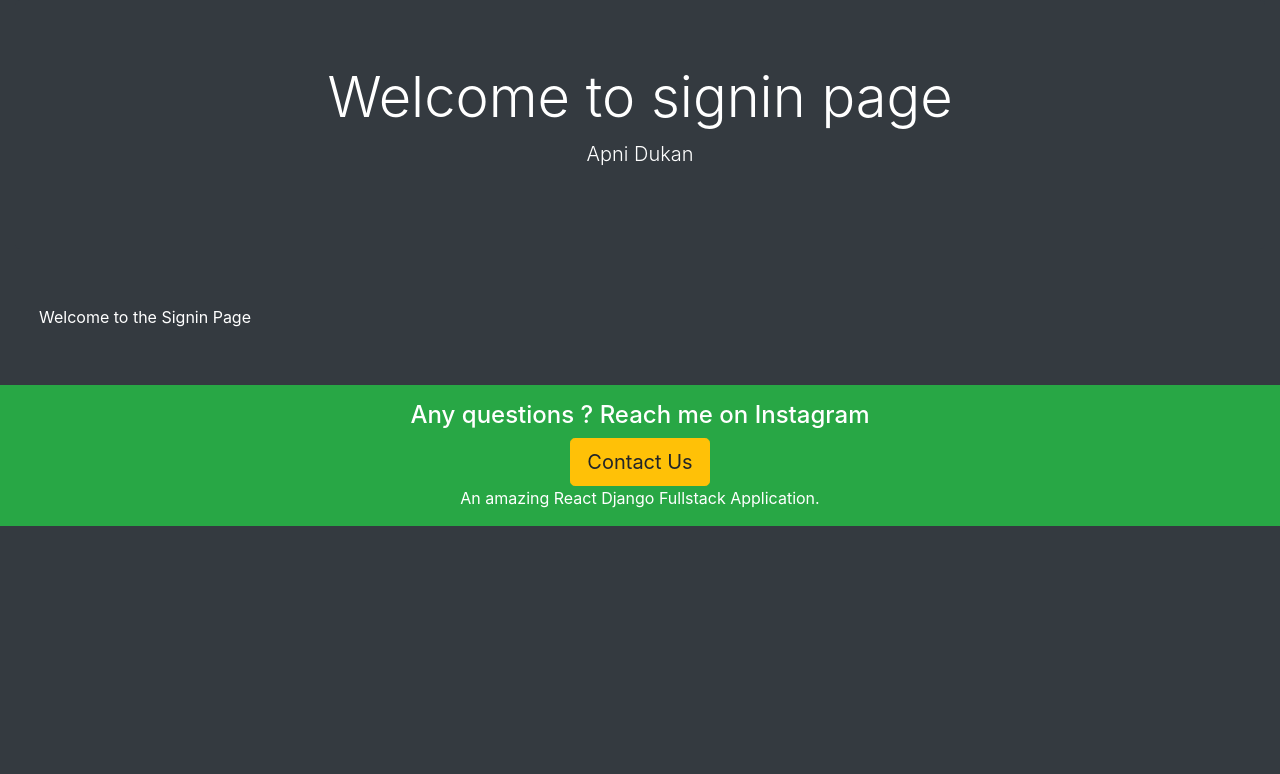
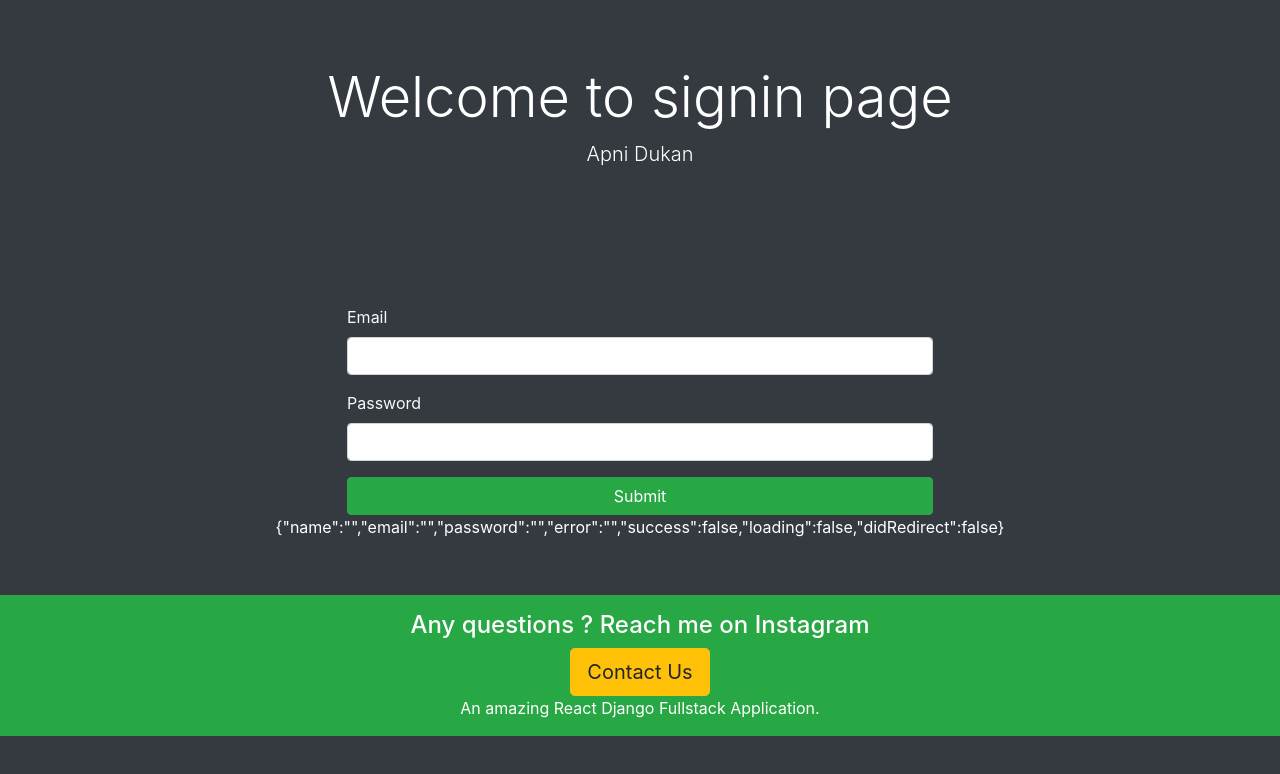
Before and after one commit to anay-joshi/apni-dukaan, a React (Create React App) app in the folder frontend/: page /signin in a window 1280 px wide. Shown: the top 774 px of the page. Built offline with nearby package versions, Linux system fonts and the light colour scheme.

Commit message:
Basic structure of Signin is developed

```diff
--- a/frontend/src/user/Signin.js
+++ b/frontend/src/user/Signin.js
@@ -1,10 +1,94 @@
-import React from "react";
+import React, { useState } from "react";
 import Base from "../core/Base";
+import { Link } from "react-router-dom";
 
 const Signin = () => {
+  const [values, setValues] = useState({
+    name: "",
+    email: "",
+    password: "",
+    error: "",
+    success: false,
+    loading: false,
+    didRedirect: false,
+  });
+
+  const { name, email, password, error, success, loading, didRedirect } =
+    values;
+
+  const handleChange = (name) => (event) => {
+    setValues({ ...values, error: false, [name]: event.target.value });
+  };
+
+  const successMessage = () => {
+    return (
+      <div className="row">
+        <div className="col-md-6 offset-sm-3 text-left">
+          <div
+            className="alert alert-success"
+            style={{ display: success ? "" : "none" }}
+          >
+            New account created successfully. Please
+            <Link to="/signin"> Login</Link> now.
+          </div>
+        </div>
+      </div>
+    );
+  };
+
+  const errorMessage = () => {
+    return (
+      <div className="row">
+        <div className="col-md-6 offset-sm-3 text-left">
+          <div
+            className="alert alert-danger"
+            style={{ display: error ? "" : "none" }}
+          >
+            Check out all fields again.
+          </div>
+        </div>
+      </div>
+    );
+  };
+
+  const signInForm = () => {
+    return (
+      <div className="row">
+        <div className="col-md-6 offset-sm-3 text-left">
+          <form>
+            <div className="form-group">
+              <label className="text-light">Email</label>
+              <input
+                type="text"
+                className="form-control"
+                value={email}
+                onChange={handleChange("email")}
+              />
+            </div>
+
+            <div className="form-group">
+              <label className="text-light">Password</label>
+              <input
+                type="password"
+                className="form-control"
+                value={password}
+                onChange={handleChange("password")}
+              />
+            </div>
+
+            <button onClick={() => {}} className="btn btn-success btn-block">
+              Submit
+            </button>
+          </form>
+        </div>
+      </div>
+    );
+  };
+
   return (
     <Base title="Welcome to signin page" description="Apni Dukan">
-      <p> Welcome to the Signin Page</p>
+      {signInForm()}
+      <p className="text-center">{JSON.stringify(values)}</p>
     </Base>
   );
 };
```
